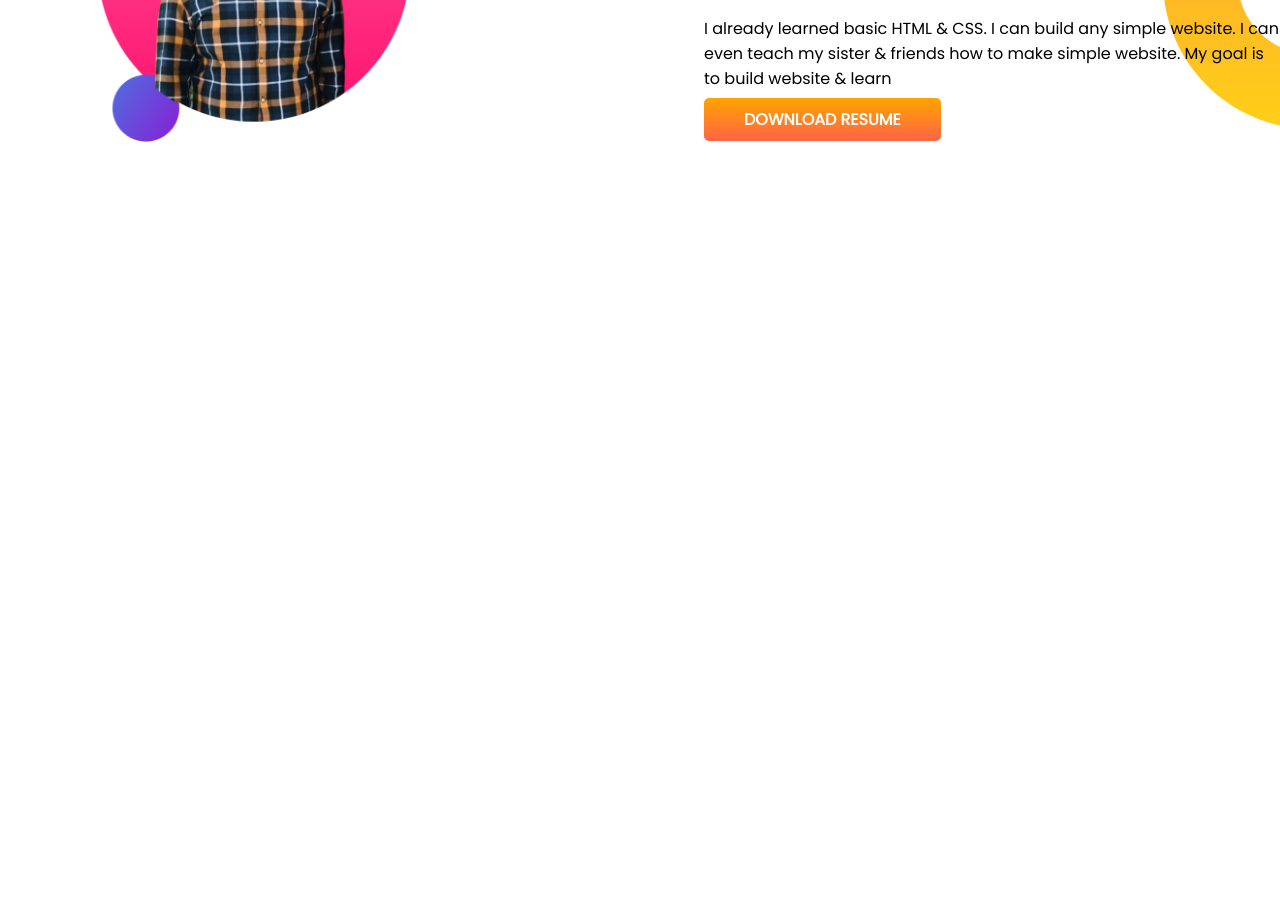
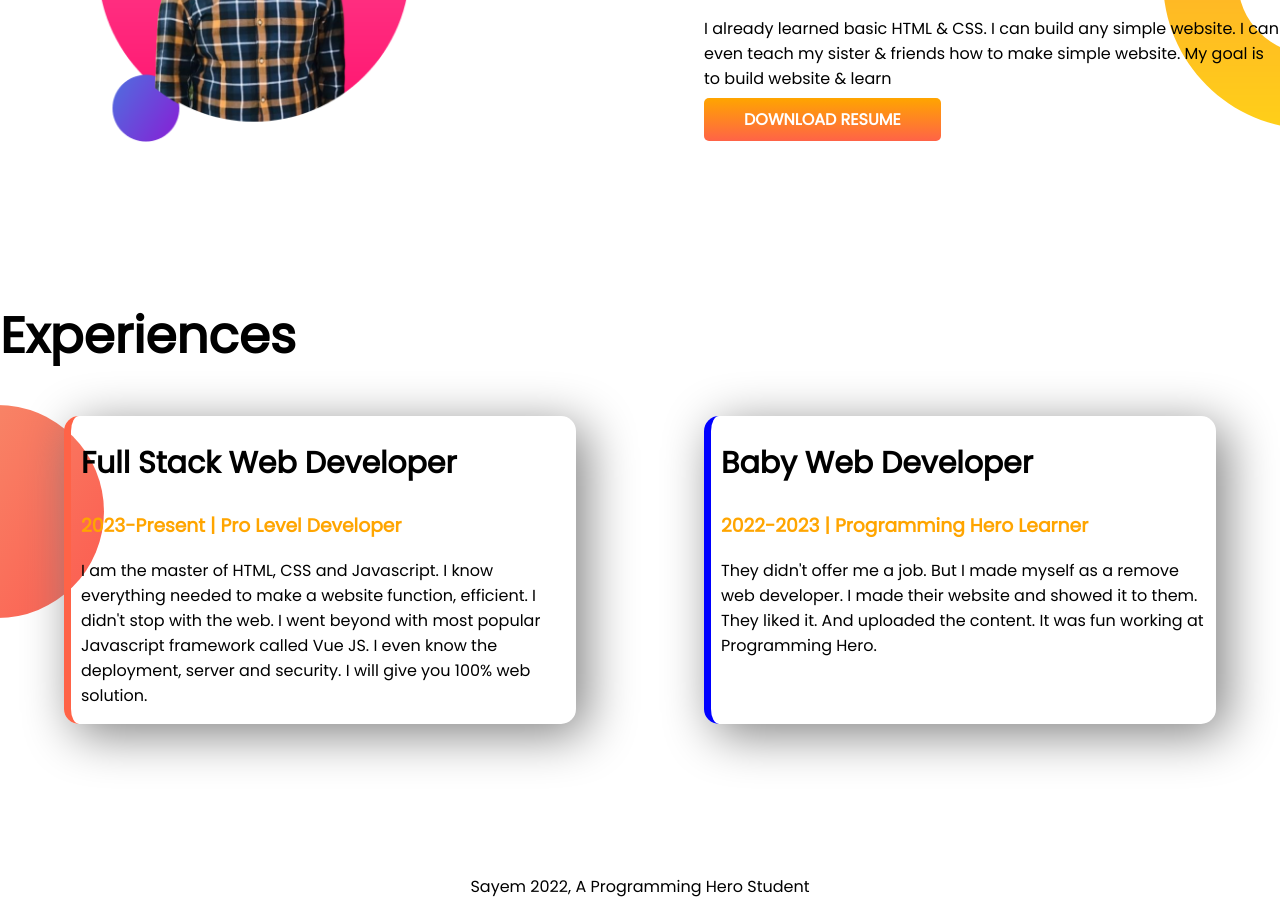
Before and after one commit to imsay3m/developer-portfolio, a plain HTML site: page index.html in a window 1280 px wide. Shown: the part 778-1693 px from the top of the page. Before the commit the page ends 1077 px from the top, so only its background shows below. Drawn offline with Linux system fonts and the light colour scheme.

Commit message:
Added Footer & Fixed Middle and Bottom Container

```diff
--- a/index.html
+++ b/index.html
@@ -13,7 +13,7 @@
 </head>
 
 <body>
-    <section class="top-container">
+    <section class="top-container flexible-container">
         <div class="half-width">
             <h1>Welcome To</h1>
             <h1><span class="orange-color-text">Sayem</span>'s World!</h1>
@@ -28,7 +28,7 @@
             <img src="images/my-pic-with-bg1.png" alt=" Pic Of Sayem 1">
         </div>
     </section>
-    <section class="bottom-container">
+    <section class="middle-container flexible-container">
         <div class="half-width">
             <img src="images/my-pic-with-bg2.png" alt="Pic Of Sayem 2">
         </div>
@@ -37,9 +37,33 @@
             <h3>Become A Web Developer</h3>
             <p>I already learned basic HTML & CSS. I can build any simple website. I can even teach my sister & friends
                 how to make simple website. My goal is to build website & learn</p>
-            <a class="link-button" href="" target="_blank">DOWNLOAD RESUME</a>
+            <a class="link-button" href="https://imsay3m.github.io/developer-portfolio/" target="_blank">DOWNLOAD
+                RESUME</a>
         </div>
     </section>
+    <section class="bottom-container">
+        <h1>Experiences</h1>
+        <div class="flexible-container">
+            <div class="experience-item left-item">
+                <h2>Full Stack Web Developer</h2>
+                <h3 class="orange-color-text">2023-Present | Pro Level Developer</h3>
+                <p>I am the master of HTML, CSS and Javascript. I know everything needed to make a website function,
+                    efficient. I didn't stop with the web. I went beyond with most popular Javascript framework called
+                    Vue
+                    JS. I even know the deployment, server and security. I will give you 100% web solution.</p>
+            </div>
+            <div class="experience-item right-item">
+                <h2>Baby Web Developer</h2>
+                <h3 class="orange-color-text">2022-2023 | Programming Hero Learner</h3>
+                <p>They didn't offer me a job. But I made myself as a remove web developer. I made their website and
+                    showed
+                    it to them. They liked it. And uploaded the content. It was fun working at Programming Hero.</p>
+            </div>
+        </div>
+    </section>
+    <footer>
+        <p>Sayem 2022, A Programming Hero Student</p>
+    </footer>
 
 </body>
 
--- a/style.css
+++ b/style.css
@@ -13,7 +13,7 @@ body {
     color: orange;
 }
 
-section {
+.flexible-container {
     display: flex;
     margin-bottom: 150px;
 }
@@ -41,9 +41,40 @@ h1 {
 
 }
 
-.bottom-container {
+.middle-container {
     background-image: url(images/dream-bg.png);
     background-repeat: no-repeat;
     background-position: right;
 
 }
+
+.bottom-container {
+    background-image: url(images/exp-bg.png);
+    background-repeat: no-repeat;
+    background-position: left;
+}
+
+h2 {
+    font-size: 30px;
+}
+
+.experience-item {
+    box-shadow: 10px 10px 50px gray;
+    border-radius: 15px;
+    width: 40%;
+    margin-left: 5%;
+    margin-right: 5%;
+    padding-left: 10px;
+}
+
+.left-item {
+    border-left: 7px solid tomato;
+}
+
+.right-item {
+    border-left: 7px solid blue
+}
+
+footer p {
+    text-align: center;
+}
```
